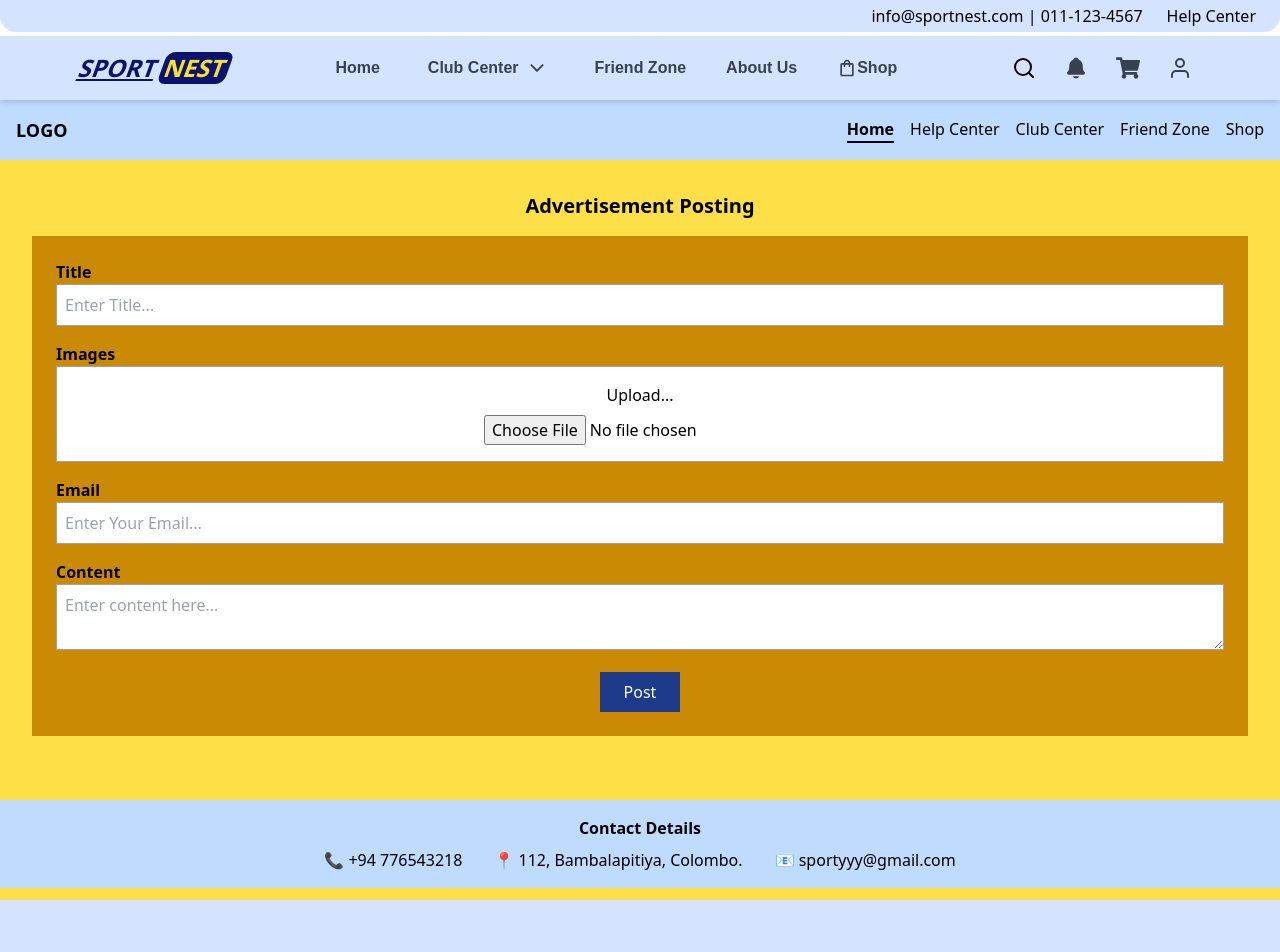
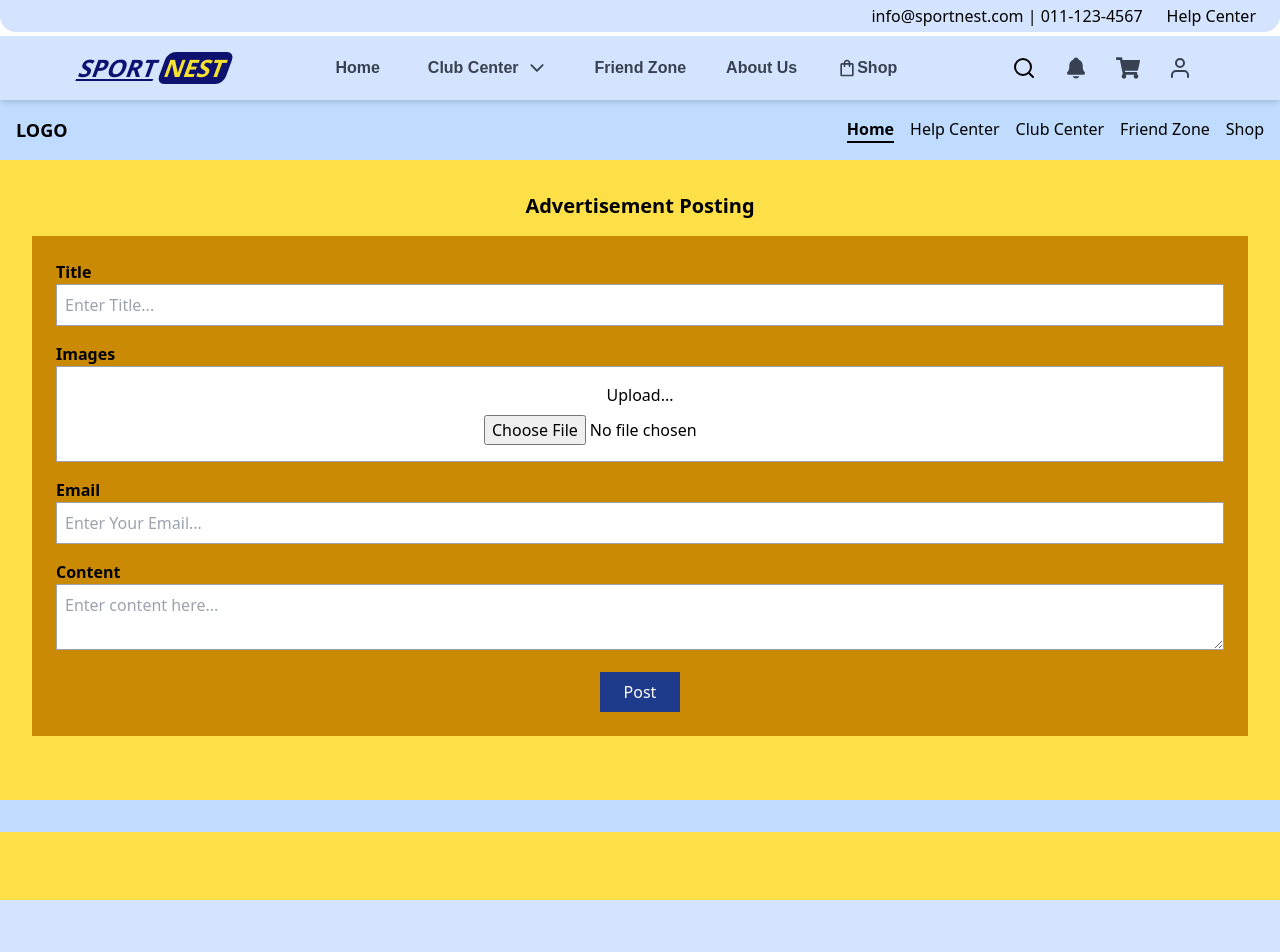
Before and after one commit to GavinRanasinghe29870/pusl2021_cgp_official, a React (Create React App) app in the folder frontend/: page /adpost in a window 1280 px wide. Shown: the top 952 px of the page. Built offline with nearby package versions, Linux system fonts and the light colour scheme; no server answers.

Commit message:
error fixes

```diff
--- a/frontend/src/components/clubs/adposting.js
+++ b/frontend/src/components/clubs/adposting.js
@@ -66,12 +66,7 @@ const App = () => {
 
       {/* Footer */}
       <footer className="bg-blue-200 p-4 text-center mt-8">
-        <h2 className="font-bold">Contact Details</h2>
-        <div className="flex justify-center space-x-8 mt-2">
-          <div>📞 +94 776543218</div>
-          <div>📍 112, Bambalapitiya, Colombo.</div>
-          <div>📧 sportyyy@gmail.com</div>
-        </div>
+
       </footer>
     </div>
   );
--- a/frontend/src/components/sportPeople/sportpage02.js
+++ b/frontend/src/components/sportPeople/sportpage02.js
@@ -8,8 +8,7 @@ import 'react-multi-carousel/lib/styles.css';
 const SportPage02 = () => {
   return (
     <div className="w-full min-h-screen bg-gray-100">
-      {/* Navbar */}
-      <Navbar />
+
 
       {/* Main Section */}
       <div className="p-8 grid grid-cols-3 gap-4">
```
Also changed, not shown: 1 other file (tests, documents, lock files or other folders).
